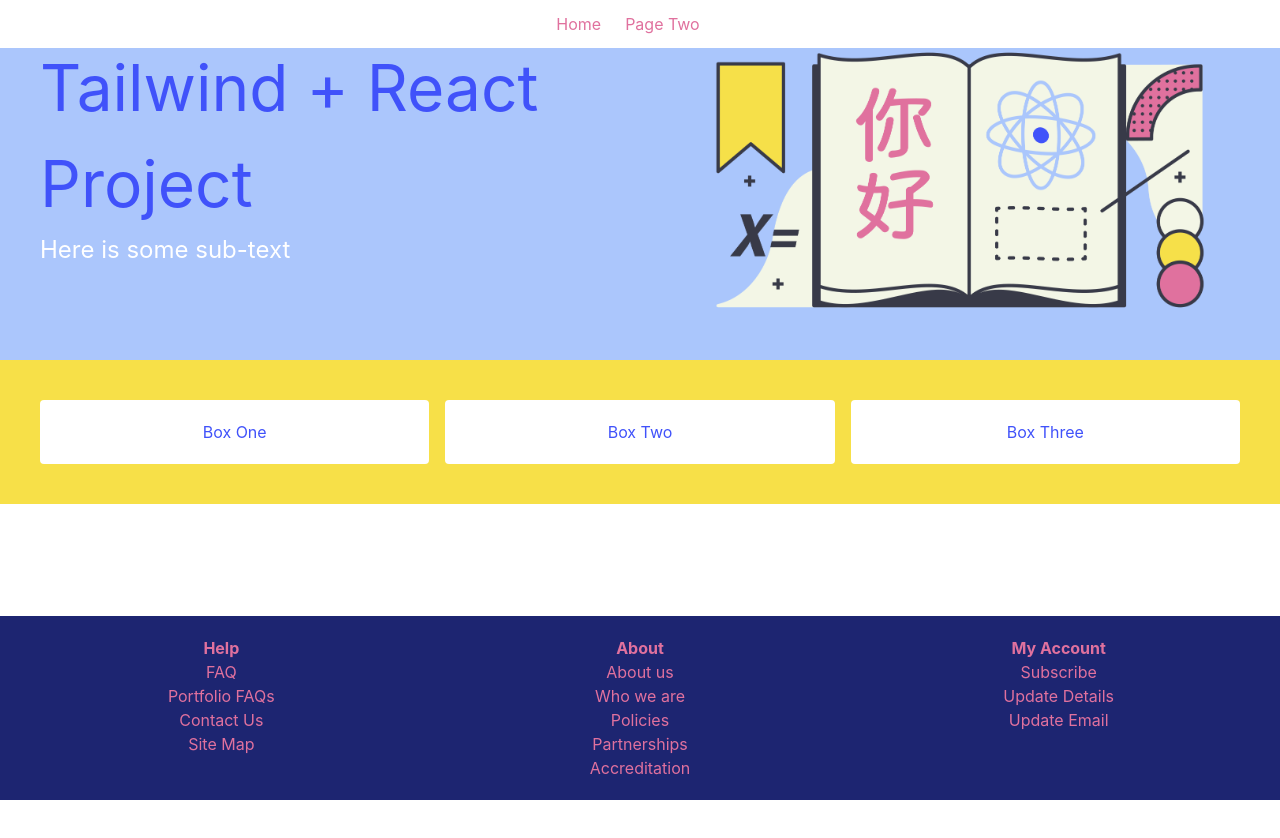
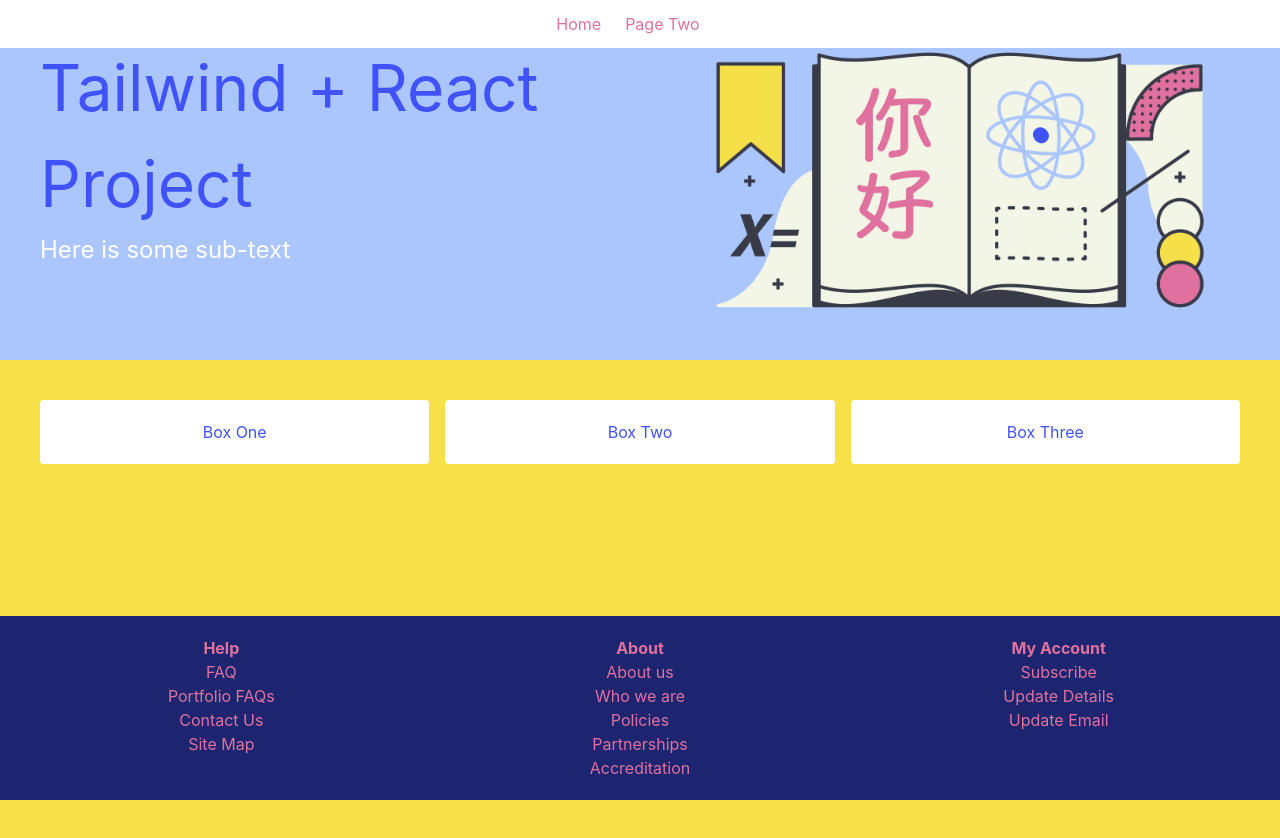
Before and after one commit to UmmaGohil/project-setup, a React (Create React App) app: page / in a window 1280 px wide. Shown: the top 838 px of the page. Before the commit the page ends 800 px from the top, so only its background shows below. Built offline with nearby package versions, Linux system fonts and the light colour scheme.

Commit message:
Small fix 🐞

```diff
--- a/src/components/sectionTwo.js
+++ b/src/components/sectionTwo.js
@@ -11,7 +11,7 @@
         dispatch(viewData())
     }, [dispatch])
     return (
-        <div class="flex flex-col bg-goldendream-500 text-gray-800 p-10">
+        <div class="h-screen bg-goldendream-500 text-gray-800 p-10">
             <div class="grid grid-cols-3 gap-4">
                 {box === undefined ? (
                     <p>loading</p>
```
